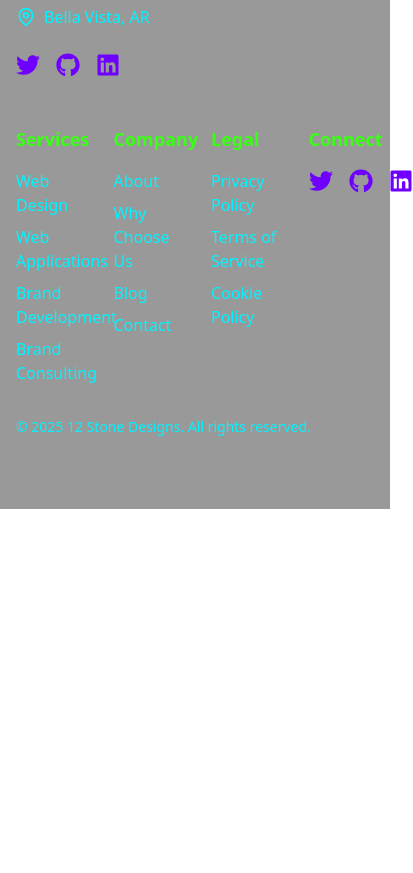
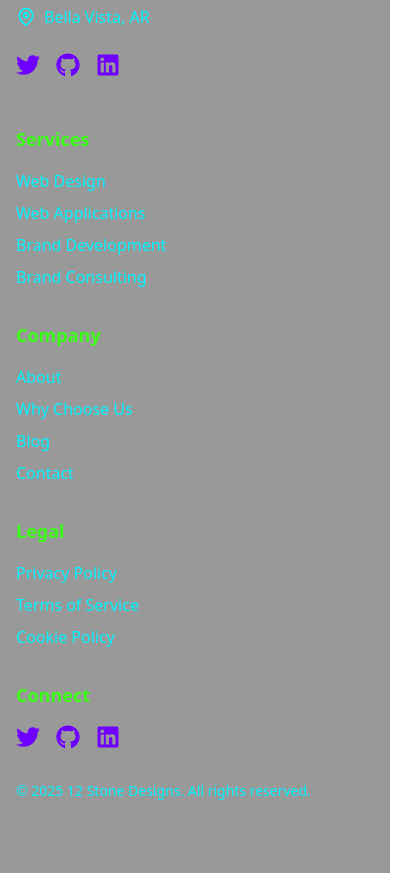
Before and after one commit to 12StoneDesigns/12stonedesignswebsite, a React (Vite) app: page / in a window 390 px wide. Shown: the part 7120-7993 px from the top of the page, 413 px wide, since content can reach past the window. Before the commit the page ends 7629 px from the top, so only its background shows below. Built offline with nearby package versions, Linux system fonts and the light colour scheme; no server answers.

Commit message:
Fix responsive grid layout in FooterLinks component

```diff
--- a/src/components/footer/FooterLinks.tsx
+++ b/src/components/footer/FooterLinks.tsx
@@ -25,9 +25,9 @@
   ];
 
   return (
-    <div className="grid grid-cols-4 gap-8">
+    <div className="grid grid-cols-1 sm:grid-cols-2 lg:grid-cols-4 gap-8">
       {links.map((section, index) => (
-        <div key={index}>
+        <div key={index} className="flex flex-col">
           <h3 className="text-lg font-semibold text-[#39FF14] mb-4">{section.title}</h3>
           <ul className="space-y-2">
             {section.items.map((item, itemIndex) => (
```
